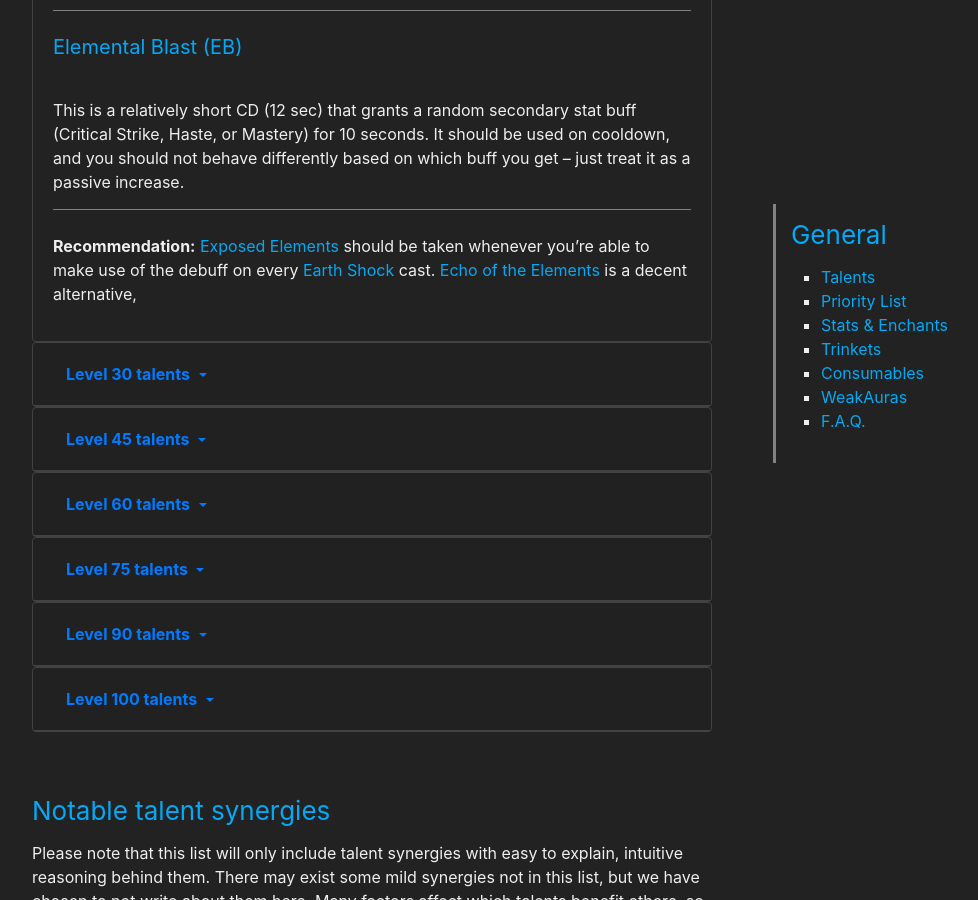
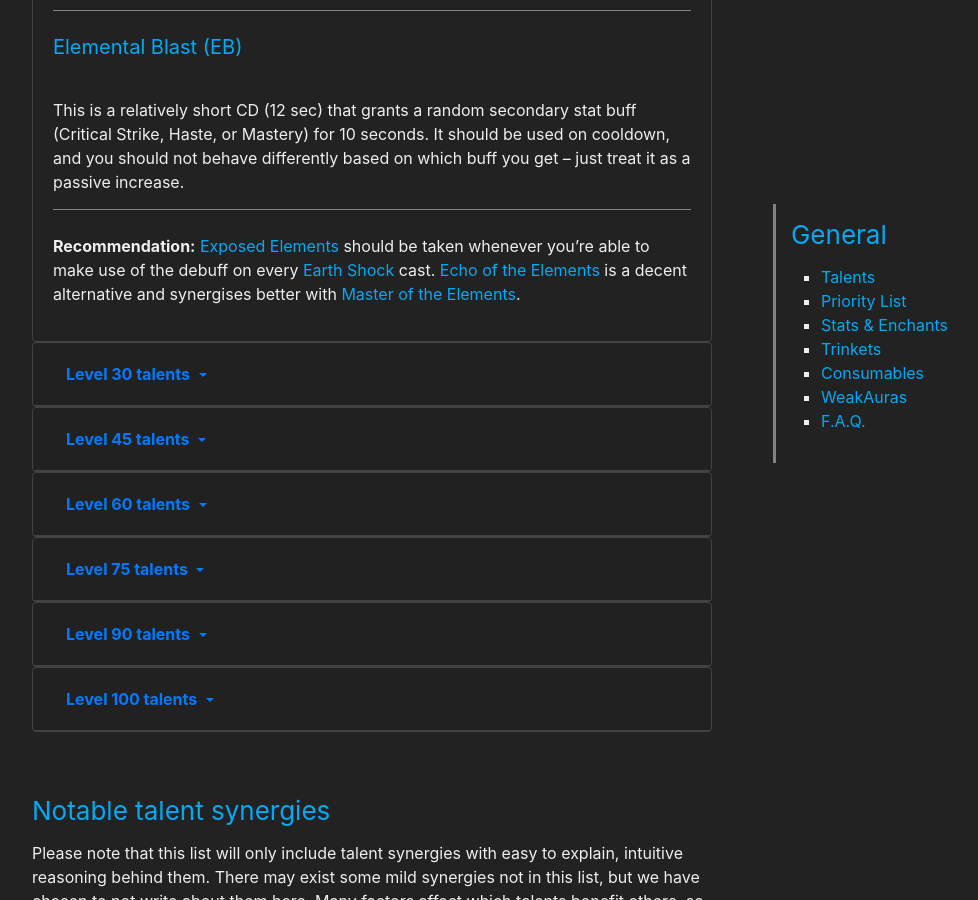
Before and after one commit to stormearthandlava/stormearthandlava.github.io, a Jekyll site: the page built from guide/general/talents.md, in a window 1280 px wide and 900 px high, scrolled down 1796 px. Shown: the whole window, without its empty margins (268-1246 px from the left). Built offline with Jekyll 4.4.1, drawn with Linux system fonts in a browser that asks for light colours; a script that is not in the unit is left out; some of the changed lines change nothing that is shown.

Commit message:
Fixed all recommendations for prepatch

```diff
--- a/guide/general/talents.md
+++ b/guide/general/talents.md
@@ -42,7 +42,7 @@
                 <h4>{{site.data.talent.eb}} (EB)</h4> <br>
                 <p markdown="1"> This is a relatively short CD (12 sec) that grants a random secondary stat buff (Critical Strike, Haste, or Mastery) for 10 seconds. It should be used on cooldown, and you should not behave differently based on which buff you get -- just treat it as a passive increase.</p>
                 <hr><br>
-                <p markdown="1">**Recommendation:** {{site.data.talent.ee}} should be taken whenever you're able to make use of the debuff on every {{site.data.spell.es}} cast. {{site.data.talent.eote}} is a decent alternative, </p>
+                <p markdown="1">**Recommendation:** {{site.data.talent.ee}} should be taken whenever you're able to make use of the debuff on every {{site.data.spell.es}} cast. {{site.data.talent.eote}} is a decent alternative and synergises better with {{site.data.talent.mote}}.</p>
             </div>
         </div>
     </div>
@@ -63,7 +63,7 @@
                 <h4>{{site.data.talent.tm}} (TM)</h4> <br>
                 <p markdown="1"> A set of stationary buffing totems which provide small but effective bonuses while within their 40 yard range. Ideally you want to use this every 2 minutes, or whenever you're forced to move out of the buff radius.</p>
                 <hr><br>
-                <p markdown="1">**Recommendation:** Talent X for content/goal Y Placeholder</p>
+                <p markdown="1">**Recommendation:** {{site.data.talent.tm}} for most content. {{site.data.talent.afs}} is a bit less powerful in the pre-patch, but can be used as an alternative. Currently, {{site.data.talent.mote}} is underwhelming.</p>
             </div>
         </div>
     </div>
@@ -105,7 +105,7 @@
                 <h4>{{site.data.talent.lmt}} (LMT)</h4> <br>
                 <p markdown="1"> Offers some nice burst AOE on a moderate cooldown, especially when encounter timing allows you to get high-value casts on or near cooldown.</p>
                 <hr><br>
-                <p markdown="1">**Recommendation:** Placeholder</p>
+                <p markdown="1">**Recommendation:** {{site.data.talent.hv}} in almost every situation, except where you might need the burst AOE that {{site.data.talent.lmt}} offers.</p>
             </div>
         </div>
     </div>
@@ -152,7 +152,7 @@
                 <h4>{{site.data.talent.if}} (IF)</h4> <br>
                 <p markdown="1">Since the removal of the Maelstrom cost from {{ site.data.spell.frs }} in Patch 8.0, {{ site.data.talent.if }} has become much less complex to manage. This is to be used on cooldown assuming you can cast all four empowered {{ site.data.spell.frs }}s. The Maelstrom cost removal from {{ site.data.spell.frs }} gives you a bit more liberty in when you can use {{ site.data.talent.if }} charges, potentially for brief moments in the 15 second buff window where you will move for a few GCDs.</p>
                 <hr><br>
-                <p markdown="1">**Recommendation:** Placeholder.</p>
+                <p markdown="1">**Recommendation:** {{site.data.talent.pe}} in all cases.</p>
             </div>
         </div>
     </div>
@@ -173,7 +173,7 @@
                 <h4>{{site.data.talent.asc}} (Asc)</h4> <br>
                 <p markdown="1">A potent cooldown with a few requirements for its use. First, you must ensure you refresh {{ site.data.spell.fs }} before casting {{ site.data.talent.asc }} as the reduced duration of {{site.data.spell.fs}} in BFA would likely require you to refresh it during {{site.data.talent.asc}}. Second, you want to get high value out of {{site.data.talent.asc}} with high (optimally 100%) uptime of casts during the buff. You should adjust your casts during {{site.data.talent.asc}} as per the <a href="priority_list.html">priority list</a> page.</p>
                 <hr><br>
-                <p markdown="1">**Recommendation:** Placeholder.</p>
+                <p markdown="1">**Recommendation:** {{site.data.talent.up}} for single target and sustained AOE; {{site.data.talent.sk}} if you require burst AOE.</p>
             </div>
         </div>
     </div>
```
